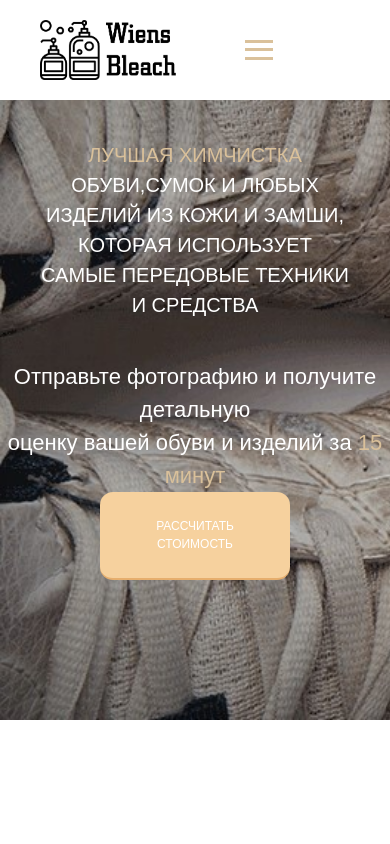
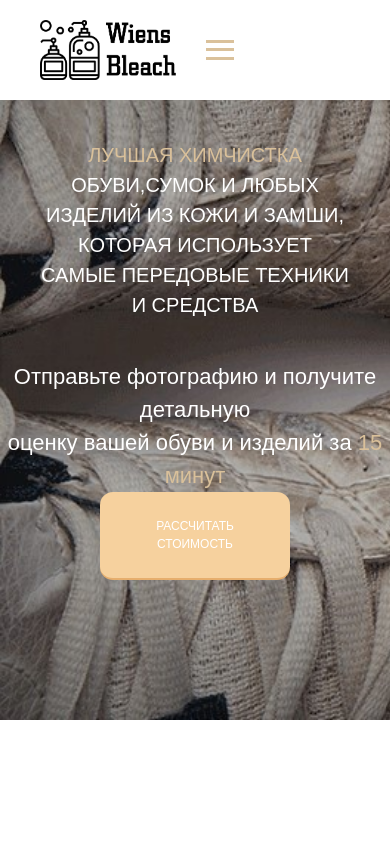
Before and after one commit to WiensRoman/bleach, a Vue app: page / in a window 390 px wide. Shown: the top 844 px of the page. Built offline with nearby package versions, Linux system fonts and the light colour scheme; no server answers.

Commit message:
width container header 2

```diff
--- a/src/assets/styles/_media.scss
+++ b/src/assets/styles/_media.scss
@@ -458,7 +458,7 @@
   }
   .header-1260px {
     .container {
-      width: 70% !important;
+      width: 60% !important;
     }
   }
 }
```
